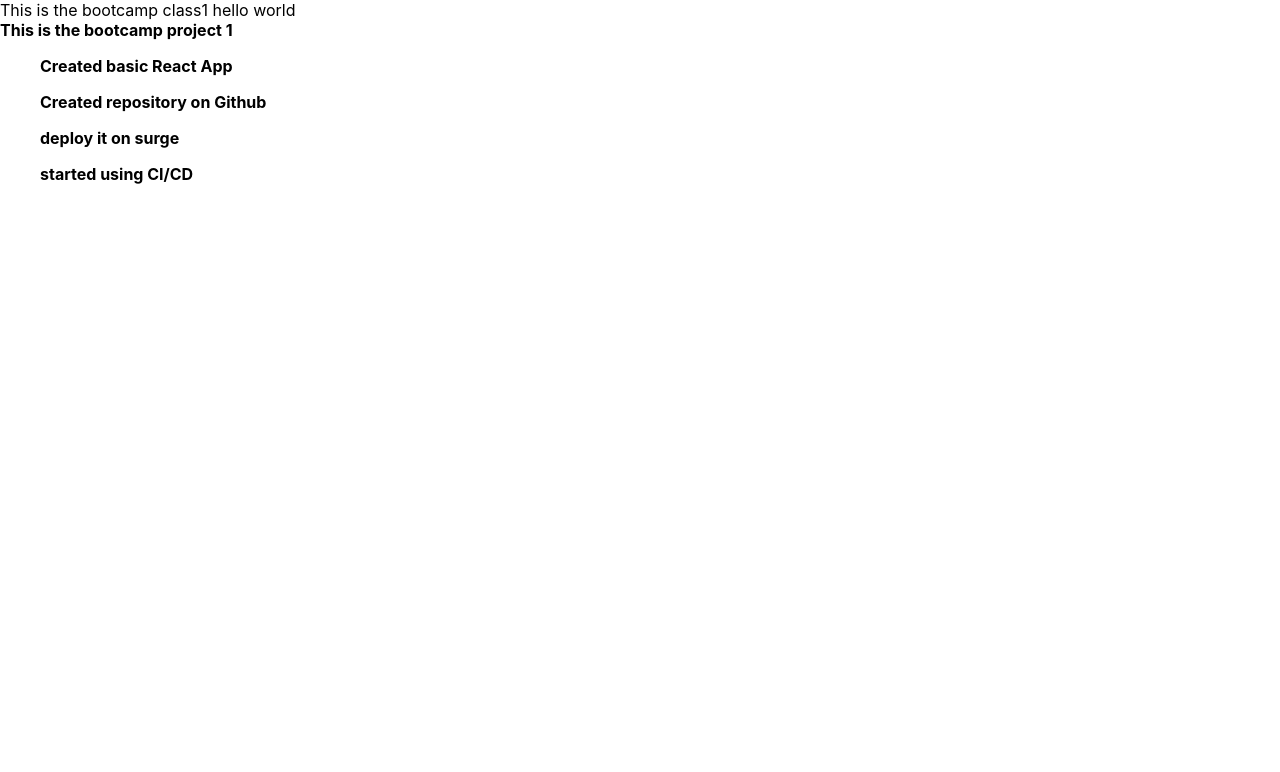
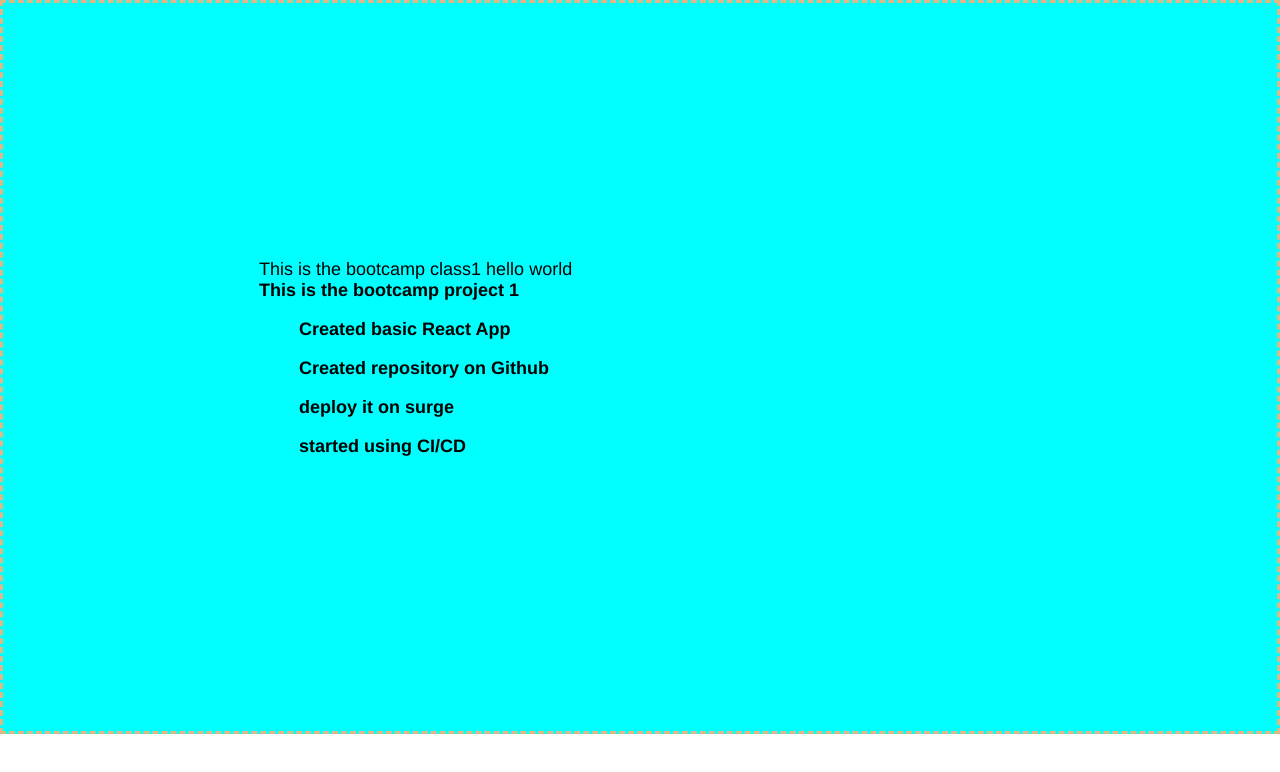
Before and after one commit to EhteshamAK/reactclass001, a React (Create React App) app: page / in a window 1280 px wide. Shown: the top 772 px of the page. Built offline with nearby package versions, Linux system fonts and the light colour scheme.

Commit message:
added css

```diff
--- a/src/App.css
+++ b/src/App.css
@@ -1,38 +1,9 @@
-.App {
-  text-align: center;
+.nerd {
+  background-color: aqua;
+  font-size: large;
+  border-style: dashed;
+  border-color: burlywood;
+  font-family: 'Franklin Gothic Medium', 'Arial Narrow', Arial, sans-serif;
+  padding: 20%;
+
 }
-
-.App-logo {
-  height: 40vmin;
-  pointer-events: none;
-}
-
-@media (prefers-reduced-motion: no-preference) {
-  .App-logo {
-    animation: App-logo-spin infinite 20s linear;
-  }
-}
-
-.App-header {
-  background-color: #282c34;
-  min-height: 100vh;
-  display: flex;
-  flex-direction: column;
-  align-items: center;
-  justify-content: center;
-  font-size: calc(10px + 2vmin);
-  color: white;
-}
-
-.App-link {
-  color: #61dafb;
-}
-
-@keyframes App-logo-spin {
-  from {
-    transform: rotate(0deg);
-  }
-  to {
-    transform: rotate(360deg);
-  }
-}
--- a/src/App.js
+++ b/src/App.js
@@ -3,7 +3,7 @@ import './App.css';
 
 function App() {
   return (
-    <div >
+    <div className="nerd" >
      This is the bootcamp class1
      hello world
      <br/>
```
